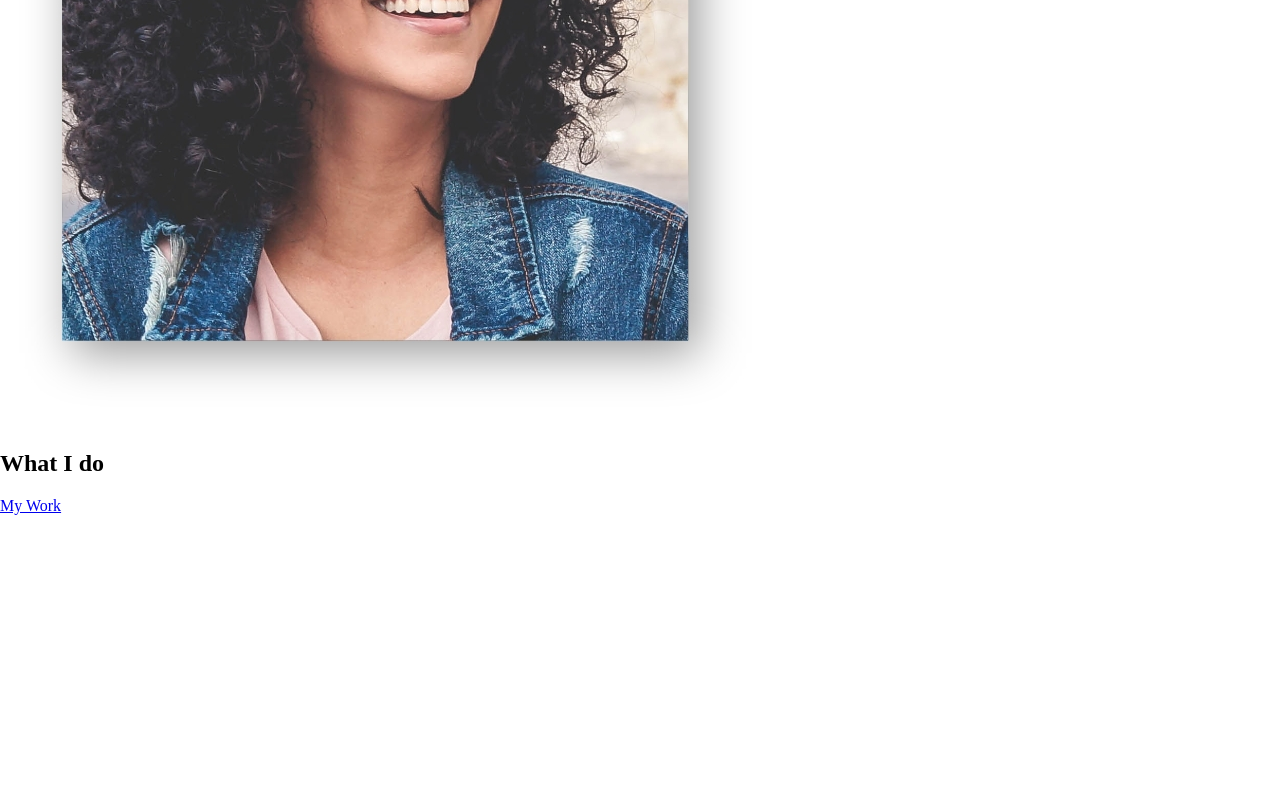
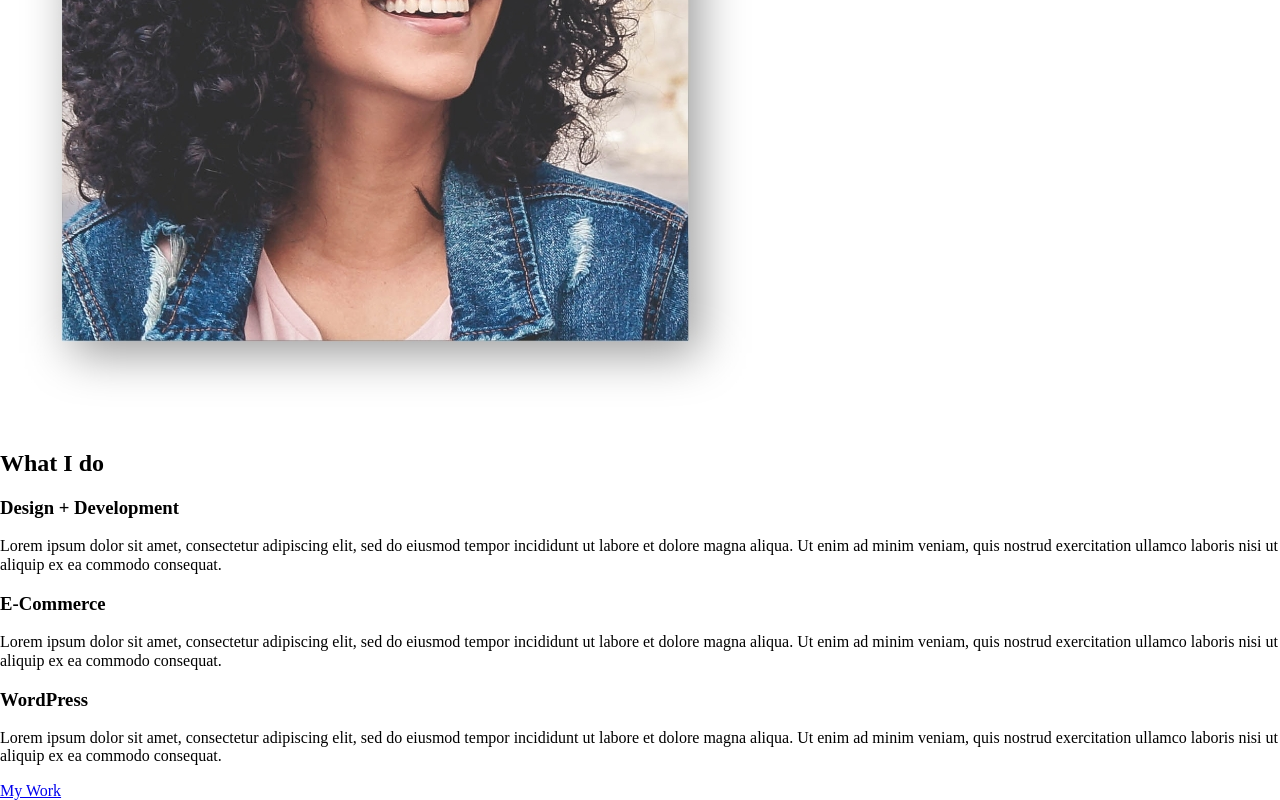
Before and after one commit to SolomanGarcia/alt-portfolio, a plain HTML site: page index.html in a window 1280 px wide. Shown: the part 622-1422 px from the top of the page. Before the commit the page ends 1138 px from the top, so only its background shows below. Drawn offline with nearby package versions, Linux system fonts and the light colour scheme.

Commit message:
add content to html

```diff
--- a/index.html
+++ b/index.html
@@ -49,24 +49,36 @@
       <h2 class="section__title section__title--services">What I do</h2>
       <div class="services">
         <div class="service">
-          <h3></h3>
-          <p></p>
+          <h3>Design + Development</h3>
+          <p>
+            Lorem ipsum dolor sit amet, consectetur adipiscing elit, sed do
+            eiusmod tempor incididunt ut labore et dolore magna aliqua. Ut enim
+            ad minim veniam, quis nostrud exercitation ullamco laboris nisi ut
+            aliquip ex ea commodo consequat.
+          </p>
         </div>
-
         <!-- / service -->
 
         <div class="service">
-          <h3></h3>
-          <p></p>
+          <h3>E-Commerce</h3>
+          <p>
+            Lorem ipsum dolor sit amet, consectetur adipiscing elit, sed do
+            eiusmod tempor incididunt ut labore et dolore magna aliqua. Ut enim
+            ad minim veniam, quis nostrud exercitation ullamco laboris nisi ut
+            aliquip ex ea commodo consequat.
+          </p>
         </div>
-
         <!-- / service -->
 
         <div class="service">
-          <h3></h3>
-          <p></p>
+          <h3>WordPress</h3>
+          <p>
+            Lorem ipsum dolor sit amet, consectetur adipiscing elit, sed do
+            eiusmod tempor incididunt ut labore et dolore magna aliqua. Ut enim
+            ad minim veniam, quis nostrud exercitation ullamco laboris nisi ut
+            aliquip ex ea commodo consequat.
+          </p>
         </div>
-
         <!-- / service -->
       </div>
       <!-- / services -->
```
